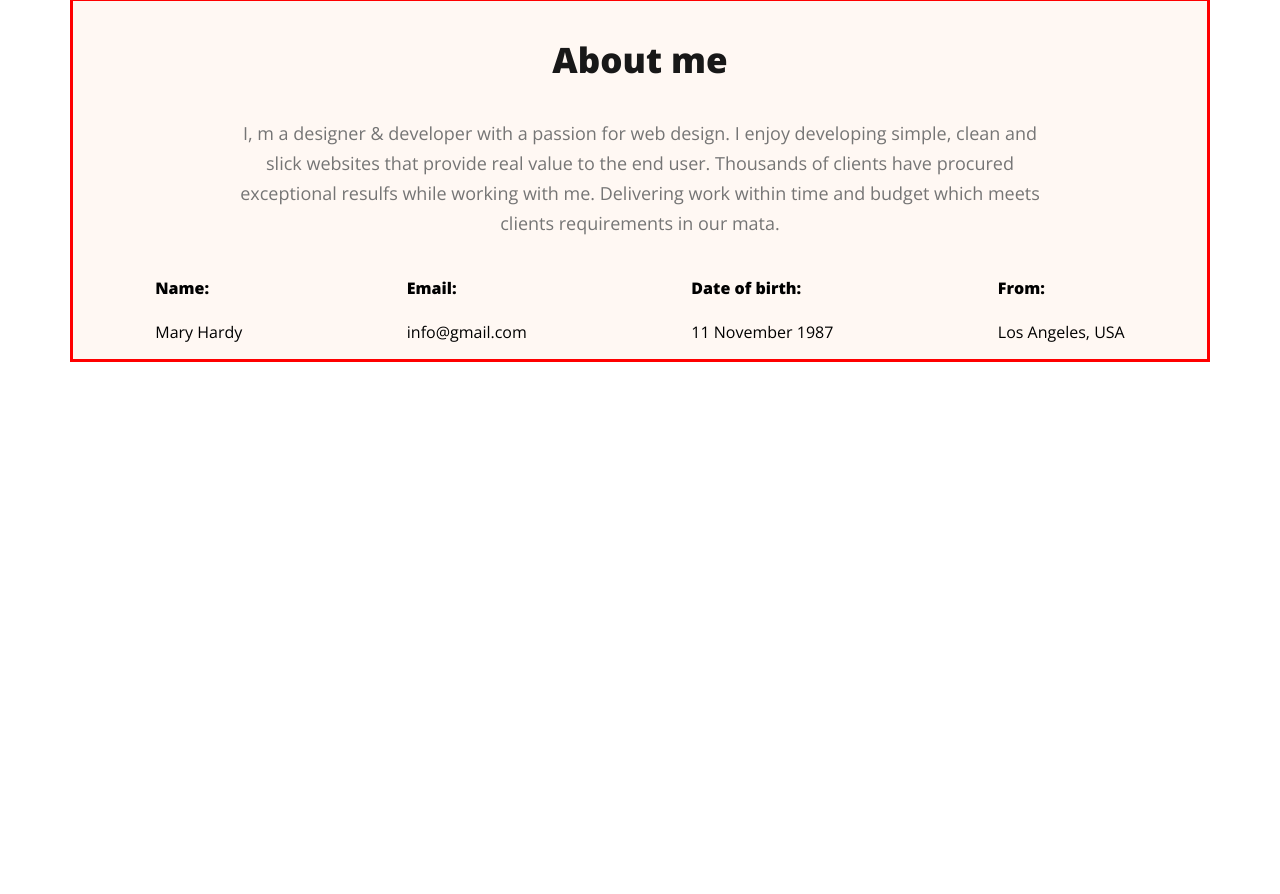
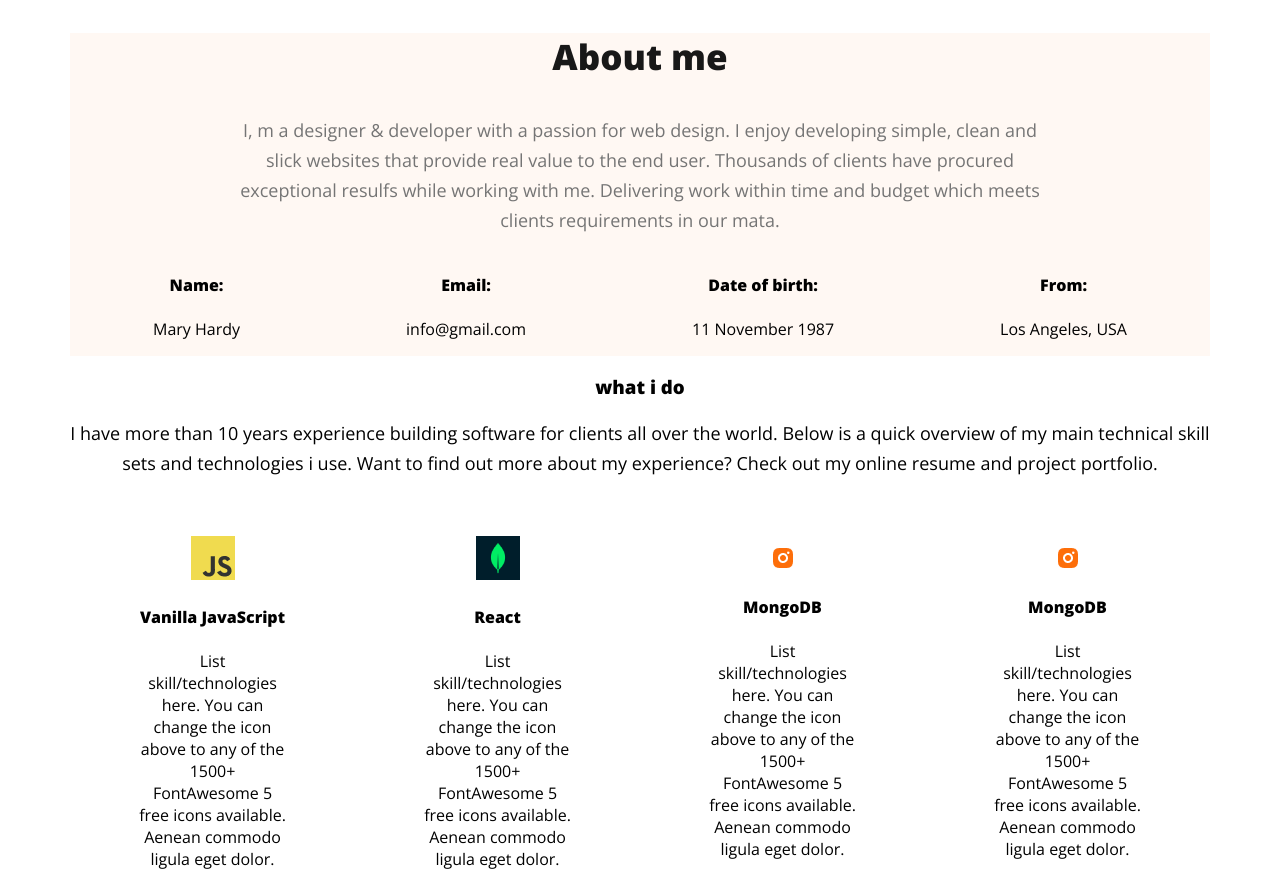
Before and after one commit to Tahsinmamun/web-developer-portfolio, a plain HTML site: page index.html in a window 1280 px wide. Shown: the part 842-1736 px from the top of the page. Before the commit the page ends 1212 px from the top, so only its background shows below. Drawn offline with nearby package versions, Linux system fonts and the light colour scheme.

Commit message:
added my skills section

```diff
--- a/index.html
+++ b/index.html
@@ -44,6 +44,10 @@
 
     <main>
 
+        <!-- about section -->
+
+
+
         <section class="about">
             <h3 class="section-header">
                 About me
@@ -82,6 +86,38 @@
 
         </section>
 
+        <!-- what i do section -->
+
+        <section class="do-section">
+            <h3 class="do-section-title">what i do</h3>
+            <p class="what-i-do">I have more than 10 years experience building software for clients all over the world. Below is a quick overview of my main technical skill sets and technologies i use. Want to find out more about my experience? Check out my online resume and project portfolio.</p>
+
+            <div class="my-skills-container">
+                <div class="my-skils">
+                    <img src="./images/icons/js.png" alt="" class="skill-logo">
+                    <h4 class="skill-title">Vanilla JavaScript</h4>
+                    <p class="skill-description">List skill/technologies here. You can change the icon above to any of the 1500+ FontAwesome 5 free icons available. Aenean commodo ligula eget dolor.</p>
+                </div>
+                <div class="my-skils">
+                    <img src="./images/icons/mongo.png" alt="" class="skill-logo">
+                    <h4 class="skill-title">React</h4>
+                    <p class="skill-description">List skill/technologies here. You can change the icon above to any of the 1500+ FontAwesome 5 free icons available. Aenean commodo ligula eget dolor.</p>
+                </div>
+                <div class="my-skils">
+                    <img src="./images/icons/insta.png" alt="" class="skill-logo">
+                    <h4 class="skill-title">MongoDB</h4>
+                    <p class="skill-description">List skill/technologies here. You can change the icon above to any of the 1500+ FontAwesome 5 free icons available. Aenean commodo ligula eget dolor.</p>
+                </div>
+                <div class="my-skils">
+                    <img src="./images/icons/insta.png" alt="" class="skill-logo">
+                    <h4 class="skill-title">MongoDB</h4>
+                    <p class="skill-description">List skill/technologies here. You can change the icon above to any of the 1500+ FontAwesome 5 free icons available. Aenean commodo ligula eget dolor.</p>
+                </div>
+            </div>
+
+
+        </section>
+
     </main>
 
     <footer>
--- a/styles/portfolio.css
+++ b/styles/portfolio.css
@@ -126,7 +126,7 @@ header {
 
 .about{
 
-    border: 3px solid red;
+    /* border: 3px solid red; */
     /* margin: 100px 230px 100px 230px; */
     background-color: #FFF8F3;
 }
@@ -145,12 +145,40 @@ main{
 }
 
 .about-info{
-    border: 2px solid black
+    /* border: 2px solid black */
 
     text-align: center ;
 }
 
+/* what i do section styles */
 
+.do-section{
+    /* border: 2px solid blue; */
+    margin-top: 10px;
+    text-align: center;
+
+
+}
+.what-i-do{
+    text-align: center;
+    font-family: Open Sans;
+    font-size: 18px;
+    /* font-style: normal; */
+    font-weight: 400;
+    line-height: 30px;
+    height: 100px;
+}
+
+.my-skills-container{
+    display: flex;
+    justify-content: space-around;
+    align-items: center;
+
+}
+.skill-description{
+
+    max-width: 150px;
+}
 
 
 
```
